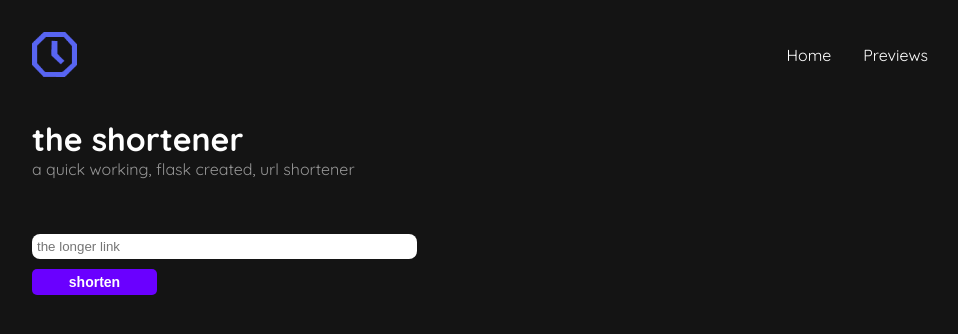
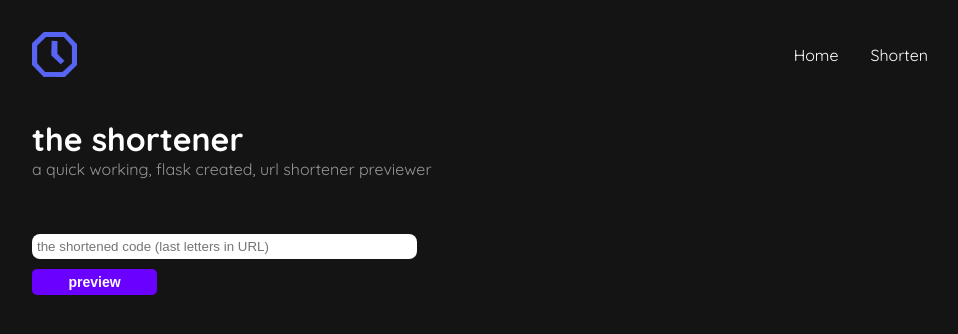
Before and after one commit to ha-rt/hart-shortener, a Flask app: page / in a window 1280 px wide. Shown: the top 334 px of the page, without its empty margins (160-1118 px from the left). Run offline with Flask 3, Linux system fonts and the light colour scheme.

Commit message:
finished preview site

```diff
--- a/src/main.py
+++ b/src/main.py
@@ -4,8 +4,6 @@ from flask_limiter.util import get_remote_address
 import firebase_admin
 from firebase_admin import credentials, firestore
 from credentials import firebase_credentials
-import string
-import random
 
 app = Flask(__name__)
 limiter = Limiter(
@@ -20,66 +18,9 @@ cred = credentials.Certificate(firebase_credentials)
 firebase_admin.initialize_app(cred)
 db = firestore.client()
 
-# Functions
-def returnValidLink(link):
-    print(link)
-
-    if link.startswith("https://") or link.startswith("http://"):
-        return link
-
-    if link.startswith("https:/") or link.startswith("http:/"):
-        return f"/{link}"
-
-    return f"https://{link}"
-
-def returnValidShortened():
-    validLink = None
-    while validLink == None:
-        characters = string.ascii_letters + string.digits
-        short_code = ''.join(random.choice(characters) for _ in range(6))
-
-        doc_ref = db.collection('urls').document(short_code)
-        doc = doc_ref.get()
-        if not doc.exists:
-            validLink = short_code
-
-    return validLink
-
-# Routes
 @app.route('/')
-@limiter.limit("15000 per day", override_defaults=True)
 def index():
     return render_template('index.html')
-
-@app.route('/api/shorten', methods=['GET'])
-def shorten():
-    original_url = request.args.get('original_url')
-    original_url = returnValidLink(original_url)
-    short_code = returnValidShortened()
-
-    if not original_url:
-        return "Missing original_url in request", 400
-
-    doc_ref = db.collection('urls').document(short_code)
-    doc_ref.set({
-        'original_url': original_url
-    })
-
-    shortened_url = request.url_root + short_code
-
-    return shortened_url
-
-@app.route('/<short_code>')
-@limiter.limit("15000 per day", override_defaults=True)
-def redirect_to_original(short_code):
-    doc_ref = db.collection('urls').document(short_code)
-    doc = doc_ref.get()
-
-    if doc.exists:
-        original_url = doc.to_dict()['original_url']
-        return redirect(original_url)
-    else:
-        return "Short URL not found", 404
 
 @app.route('/api/get/<short_code>', methods=['GET'])
 def returnLink(short_code):
--- a/src/static/js/main.js
+++ b/src/static/js/main.js
@@ -6,6 +6,6 @@ function shorten() {
             document.getElementById('shortening_url').value = this.responseText;
         }
     };
-    xhttp.open("GET", "/api/shorten?original_url=" + encodeURIComponent(originalUrl), true);
+    xhttp.open("GET", "/api/get/" + encodeURIComponent(originalUrl), true);
     xhttp.send();
 }
--- a/src/templates/index.html
+++ b/src/templates/index.html
@@ -4,7 +4,7 @@
     <meta charset="UTF-8">
     <meta name="viewport" content="width=device-width, user-scalable=no, initial-scale=1.0, maximum-scale=1.0, minimum-scale=1.0">
     <meta http-equiv="X-UA-Compatible" content="ie=edge">
-    <title>shortener | oliver.me</title>
+    <title>previewing | oliver.me</title>
 
     <link rel="shortcut icon" href="../static/images/favicon.png" type="image/x-icon">
 
@@ -18,8 +18,8 @@
         <span class="image_container"><img src="../static/images/favicon.png" alt="Shortener Logo" class="favicon"></span>
         <nav class="header_navigation">
             <ul class="hdnv_links">
-                <li class="hdnvlks_container"><a href="https://shortener.oliverm.me" class="nv_link">Home</a></li>
-                <li class="hdnvlks_container"><a href="https://preview.oliverm.me" class="nv_link">Previews</a></li>
+                <li class="hdnvlks_container"><a href="https://preview.oliverm.me" class="nv_link">Home</a></li>
+                <li class="hdnvlks_container"><a href="https://shortener.oliverm.me" class="nv_link">Shorten</a></li>
             </ul>
         </nav>
     </header>
@@ -29,13 +29,13 @@
             the shortener
         </h1>
         <a class="main_description" href="https://github.com">
-            a quick working, flask created, url shortener
+            a quick working, flask created, url shortener previewer
         </a>
 
         <div class="main_shortener">
-            <input type="url" name="shortening_url" id="shortening_url" placeholder="the longer link">
+            <input type="url" name="shortening_url" id="shortening_url" placeholder="the shortened code (last letters in URL)">
             <br>
-            <button class="submit_button" onclick="shorten()">shorten</button>
+            <button class="submit_button" onclick="shorten()">preview</button>
         </div>
     </main>
 </body>
```
